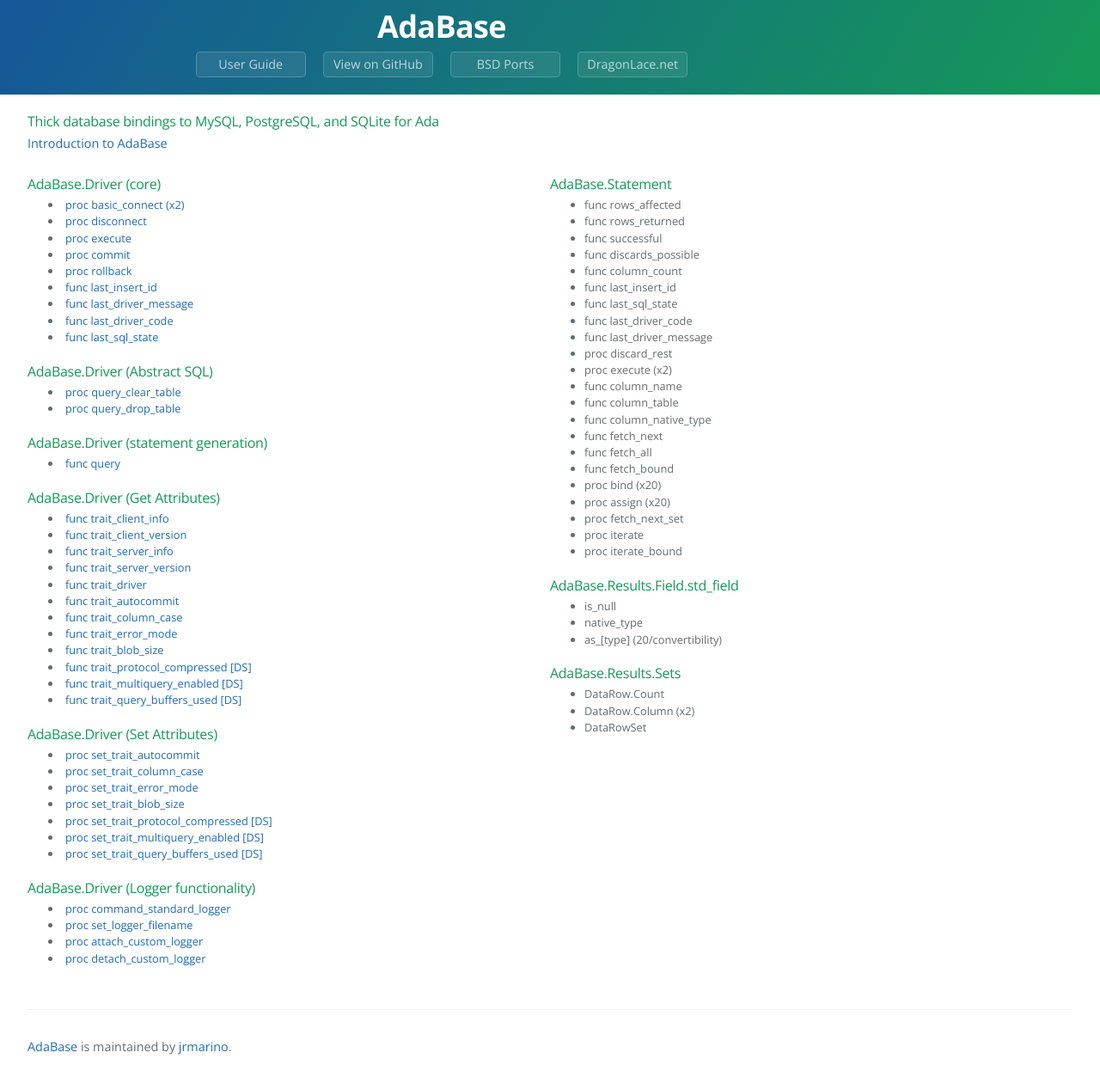
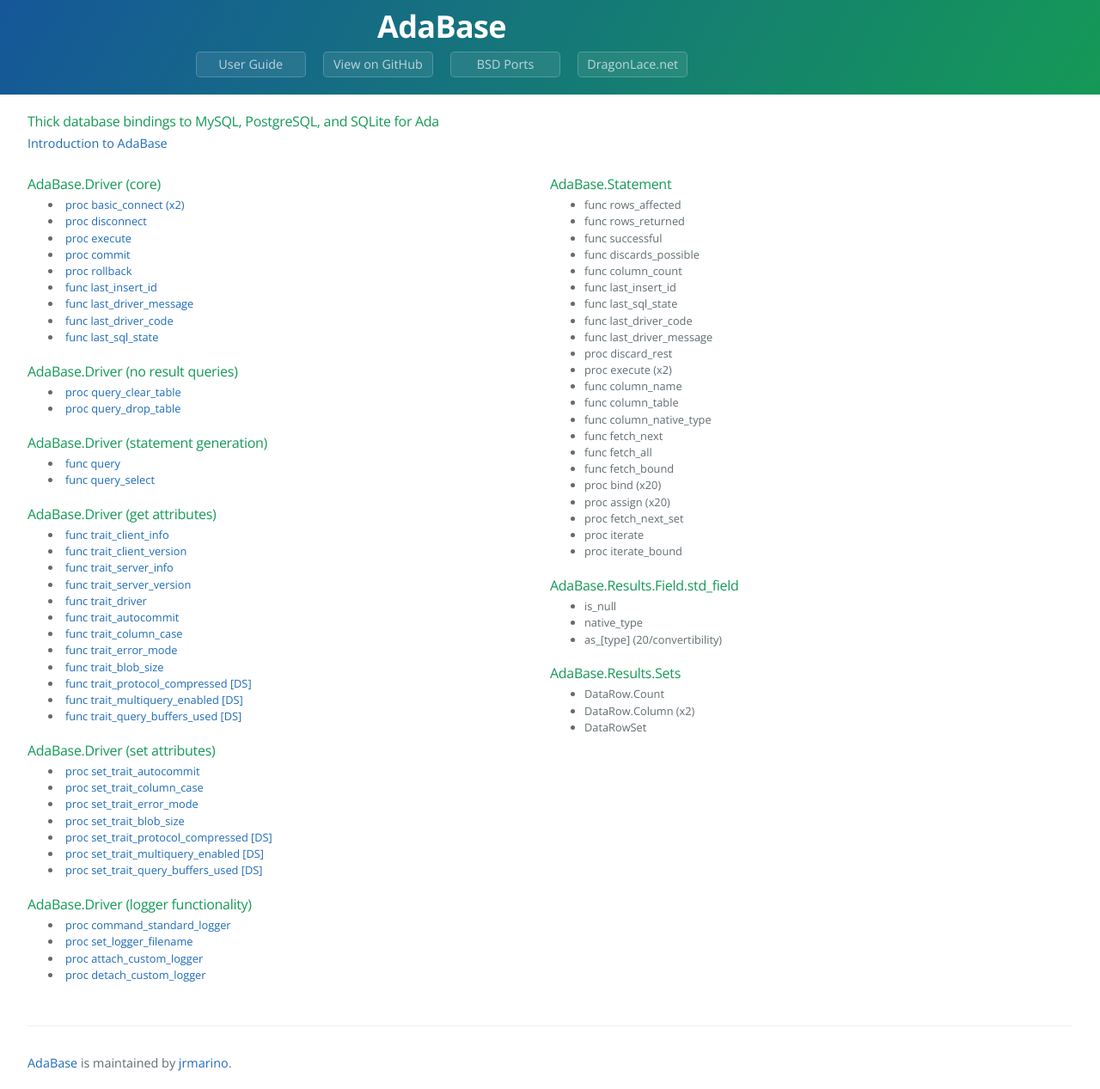
Before and after one commit to jrmarino/AdaBase, a Jekyll site: the page built from index.md, in a window 1280 px wide. Shown: the whole page at 86% size. Built offline with Jekyll 4.4.1, drawn with Linux system fonts in a browser that asks for light colours.

Commit message:
Add placeholder for query_select page

```diff
--- a/_config.yml
+++ b/_config.yml
@@ -56,6 +56,9 @@
        query: '<a href="query.html">query</a>'
        f_query: '<a href="query.html">func query</a>'
 
+       query_select: '<a href="query_select.html">select query</a>'
+       f_query_select: '<a href="query_select.html">func query_select</a>'
+
        execute: '<a href="execute.html">execute (driver)</a>'
        p_execute: '<a href="execute.html">proc execute</a>'
 
--- a/index.md
+++ b/index.md
@@ -21,7 +21,7 @@
 <li>{{ page.f_driver_state }}</li>
 </ul>
 
-<h3>AdaBase.Driver (Abstract SQL)</h3>
+<h3>AdaBase.Driver (no result queries)</h3>
 <ul>
 <li>{{ page.p_query_clear_table }}</li>
 <li>{{ page.p_query_drop_table }}</li>
@@ -30,9 +30,10 @@
 <h3>AdaBase.Driver (statement generation)</h3>
 <ul>
 <li>{{ page.f_query }}</li>
+<li>{{ page.f_query_select }}</li>
 </ul>
 
-<h3>AdaBase.Driver (Get Attributes)</h3>
+<h3>AdaBase.Driver (get attributes)</h3>
 <ul>
 <li>{{ page.f_trait_client_info }}</li>
 <li>{{ page.f_trait_client_version }}</li>
@@ -48,7 +49,7 @@
 <li>{{ page.f_trait_buffers }}</li>
 </ul>
 
-<h3>AdaBase.Driver (Set Attributes)</h3>
+<h3>AdaBase.Driver (set attributes)</h3>
 <ul>
 <li>{{ page.p_trait_autocommit }}</li>
 <li>{{ page.p_trait_column_case }}</li>
@@ -59,7 +60,7 @@
 <li>{{ page.p_trait_buffers }}</li>
 </ul>
 
-<h3>AdaBase.Driver (Logger functionality)</h3>
+<h3>AdaBase.Driver (logger functionality)</h3>
 <ul>
 <li>{{ page.p_standard_logger }}</li>
 <li>{{ page.p_logger_filename }}</li>
```
